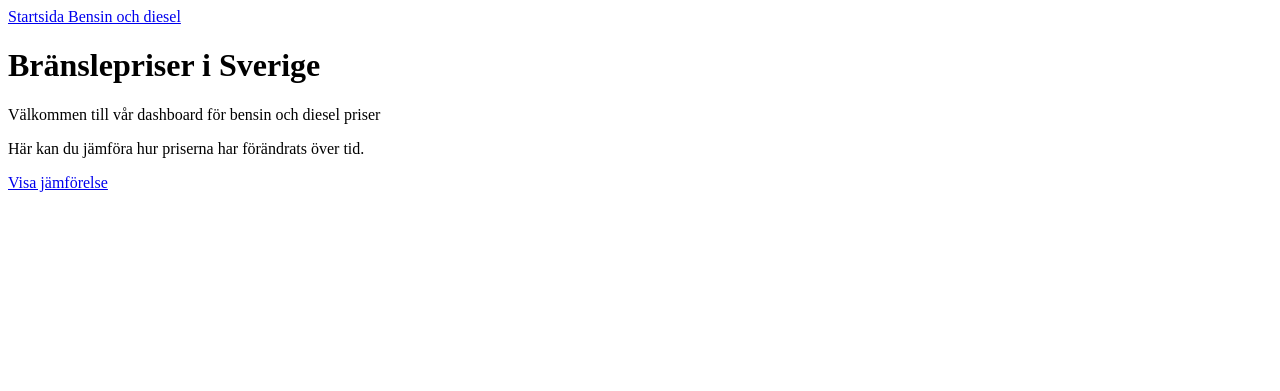
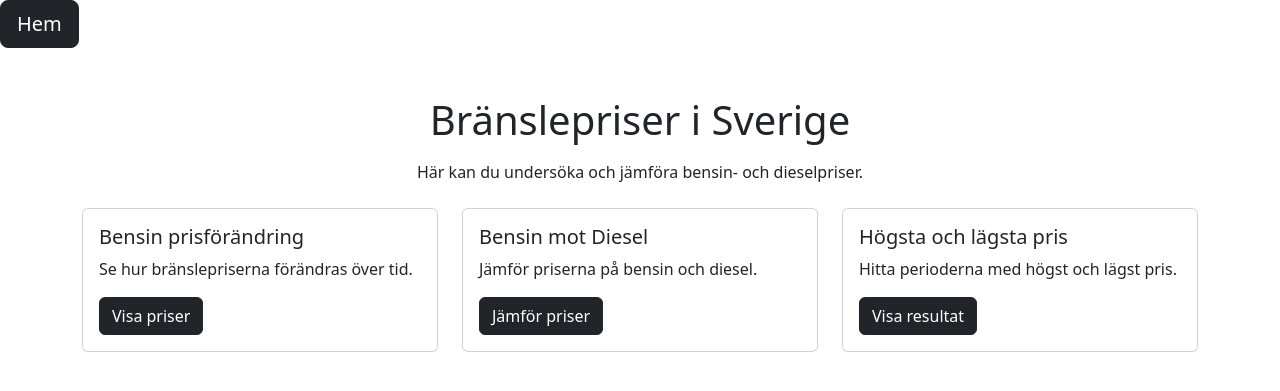
Before and after one commit to morganwf00/Programmering2Grupp, a Flask app: page / in a window 1280 px wide. Shown: the top 391 px of the page. Run offline with Flask 3, Linux system fonts and the light colour scheme.

Commit message:
Bootstraps till hemsidan och jämförelse

```diff
--- a/app.py
+++ b/app.py
@@ -2,17 +2,15 @@
 import pandas as pd
 import plotly.express as px
 from flask import Flask, render_template
-from functions.data_fetcher import fetch_fuel_data
-
 
 # Hämtar funktioner som räkner priset för diesel och bensin, samt prisskillnaden.
 from functions.analys import analys_pris_skillnaden
 
 # Hämtar funktionen som räknar om euro till kronor
 from functions.currency_converter import convert_to_sek
+from functions.data_fetcher import fetch_fuel_data
 
 # Hämtar funktionen som hämtar priset från API
-from functions.data_fetcher import fetch_fuel_data
 
 # Skapar Flask-appen
 app = Flask(__name__)
@@ -23,9 +21,11 @@ app = Flask(__name__)
 def index():
     return render_template("index.html")
 
+
 @app.route("/minmax")
 def minMaxPris():
     return render_template("minMax.html")
+
 
 # Sida som jämför bensin och dieselpriser
 @app.route("/jamforelse_bensin_diesel", methods=["GET"])
--- a/functions/data_fetcher.py
+++ b/functions/data_fetcher.py
@@ -1,7 +1,12 @@
+from functools import lru_cache
+
 import requests
 
 API_URL = "https://www.fuel-prices.eu/lang/api/country-history.php?cc=SE"
 
+
+# Sparar API svar i cache för att undvika onödiga API anrop
+@lru_cache(maxsize=32)
 
 # Hämtar JSON data från API endpoint
 def fetch_fuel_data():
--- a/templates/base.html
+++ b/templates/base.html
@@ -5,6 +5,8 @@
     <meta charset="UTF-8">
     <meta name="viewport" content="width=device-width, initial-scale=1">
     <title>Bränslepriser i Sverige</title>
+
+    <link href="https://cdn.jsdelivr.net/npm/bootstrap@5.3.8/dist/css/bootstrap.min.css" rel="stylesheet" integrity="sha384-sRIl4kxILFvY47J16cr9ZwB07vP4J8+LH7qKQnuqkuIAvNWLzeN8tE5YBujZqJLB" crossorigin="anonymous">
 </head>
 <body>
     {% include "meny.html" %}
@@ -12,5 +14,7 @@
     <main>
         {% block content %}{% endblock %}
     </main>
+
+    <script src="https://cdn.jsdelivr.net/npm/bootstrap@5.3.8/dist/js/bootstrap.bundle.min.js" integrity="sha384-FKyoEForCGlyvwx9Hj09JcYn3nv7wiPVlz7YYwJrWVcXK/BmnVDxM+D2scQbITxI" crossorigin="anonymous"></script>
 </body>
 </html>
--- a/templates/index.html
+++ b/templates/index.html
@@ -1,13 +1,57 @@
 {% extends "base.html" %}
 
 {% block content %}
-<h1>Bränslepriser i Sverige</h1>
 
-<p>Välkommen till vår dashboard för bensin och diesel priser</p>
+<div class="container mt-5">
 
-<p>Här kan du jämföra hur priserna har förändrats över tid.</p>
+    <h1 class="text-center mb-3">Bränslepriser i Sverige</h1>
 
-<a href="/jamforelse_bensin_diesel">
-    Visa jämförelse
-</a>
+    <p class="text-center mb-4">
+        Här kan du undersöka och jämföra bensin- och dieselpriser.
+    </p>
+
+    <div class="row">
+
+        <div class="col-md-4 mb-3">
+            <div class="card h-100">
+                <div class="card-body">
+                    <h5 class="card-title">Bensin prisförändring</h5>
+                    <p class="card-text">
+                        Se hur bränslepriserna förändras över tid.
+                    </p>
+                    <a href="/jamforelse_bensin_diesel"
+                       class="btn btn-dark">Visa priser</a>
+                </div>
+            </div>
+        </div>
+
+        <div class="col-md-4 mb-3">
+            <div class="card h-100">
+                <div class="card-body">
+                    <h5 class="card-title">Bensin mot Diesel</h5>
+                    <p class="card-text">
+                        Jämför priserna på bensin och diesel.
+                    </p>
+                    <a href="/jamforelse_bensin_diesel"
+                       class="btn btn-dark">Jämför priser</a>
+                </div>
+            </div>
+        </div>
+
+        <div class="col-md-4 mb-3">
+            <div class="card h-100">
+                <div class="card-body">
+                    <h5 class="card-title">Högsta och lägsta pris</h5>
+                    <p class="card-text">
+                        Hitta perioderna med högst och lägst pris.
+                    </p>
+                    <a href="/minmax"
+                       class="btn btn-dark">Visa resultat</a>
+                </div>
+            </div>
+        </div>
+
+    </div>
+</div>
+
 {% endblock %}
--- a/templates/meny.html
+++ b/templates/meny.html
@@ -1,5 +1,4 @@
 <nav>
-    <a href="/">Startsida  </a>
-    <a href="/jamforelse_bensin_diesel"> Bensin och diesel</a>
+    <a href="/" class="btn btn-dark btn-lg me-2">Hem</a>
 
 </nav>
```
Also changed, not shown: functions/match_dag_pris_e95.py (+4 -8 lines), templates/jamforelse.html (+18 -7 lines), tests/test_prisdag_match.py (+6 -4 lines), tests/test_data_fetcher.py (line endings or trailing spaces).
